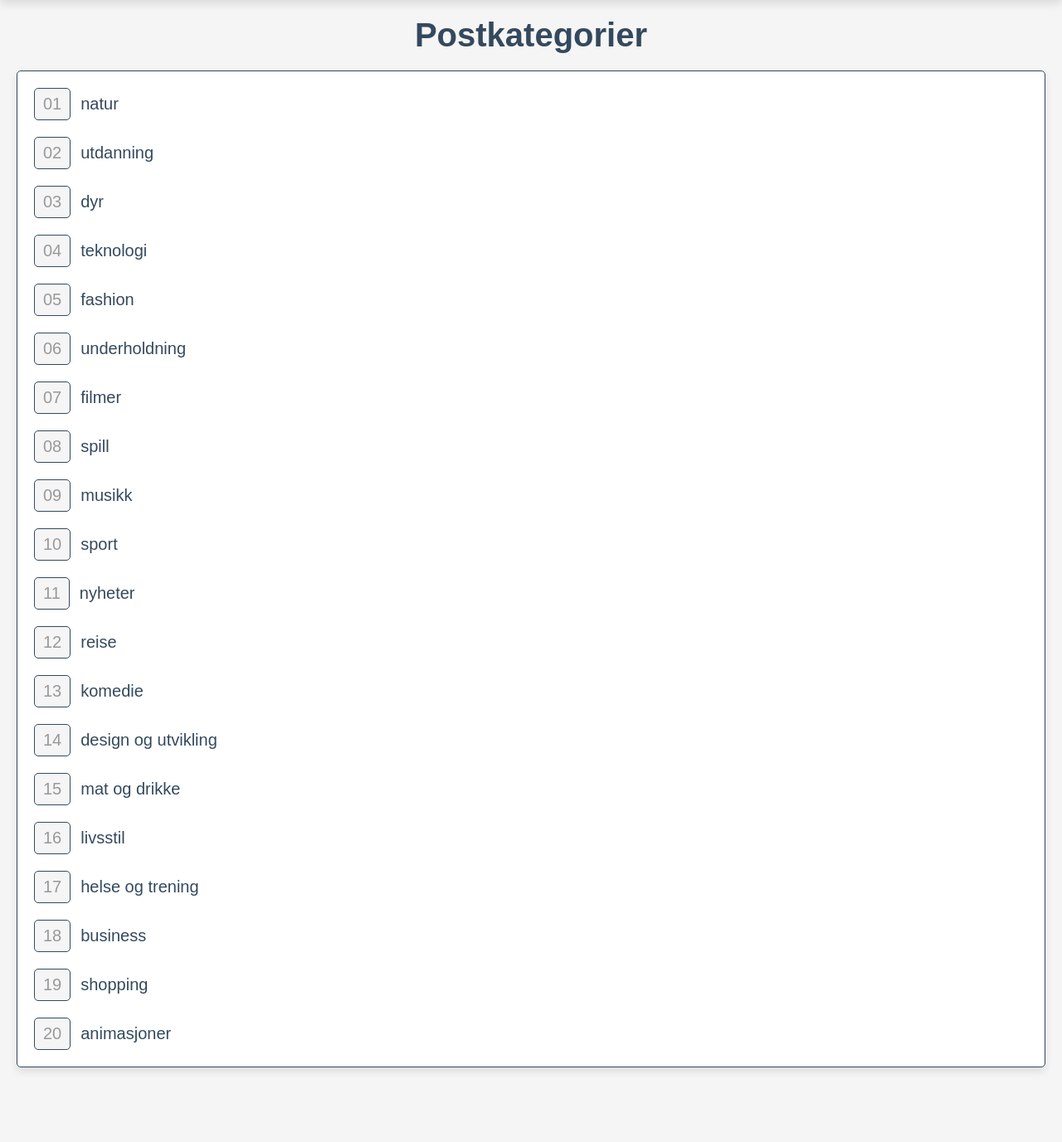
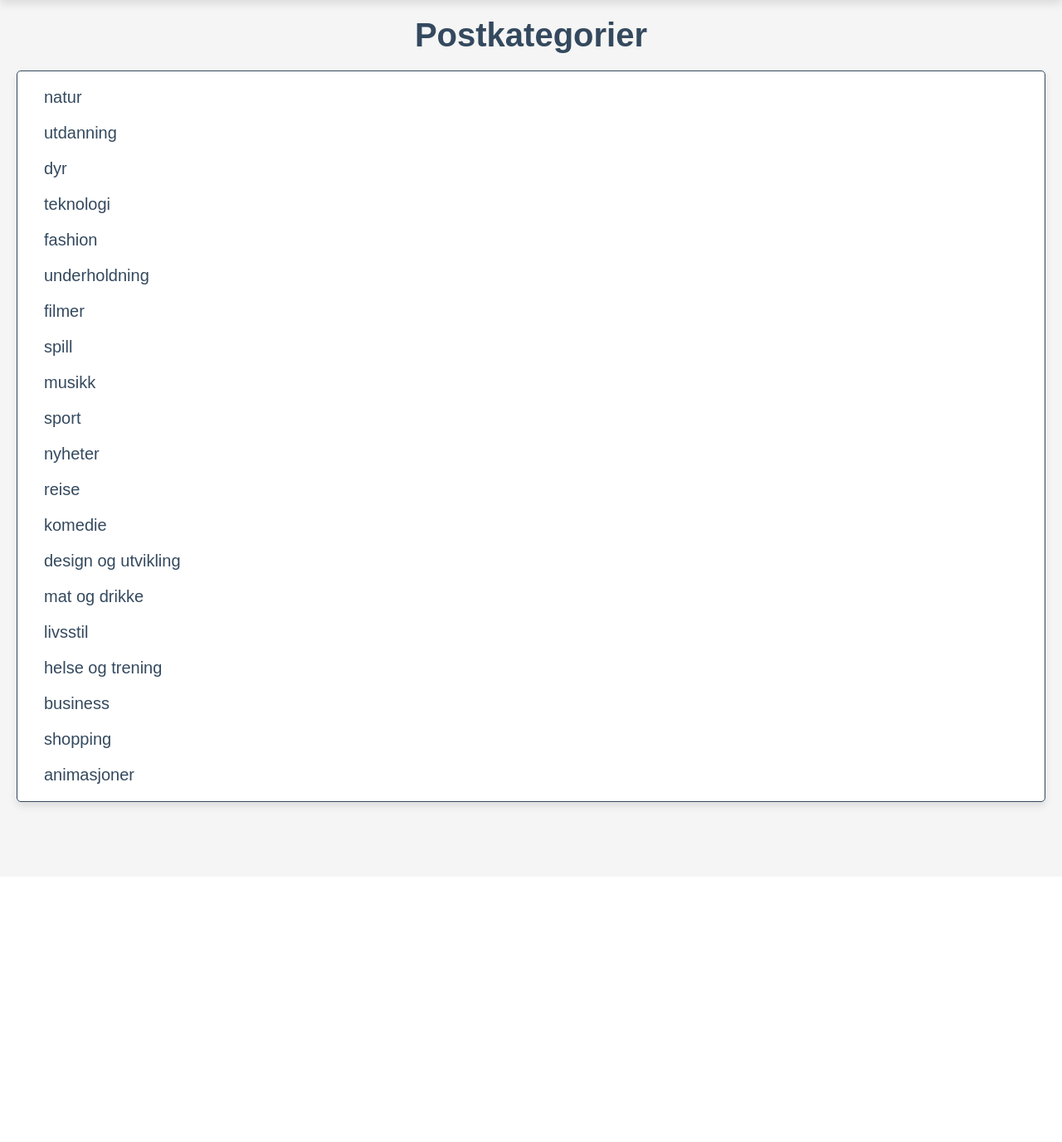
Before and after one commit to Fla1ly/TerminoppgavePostly_Termin_1, a PHP site: page /all_category.php in a window 1280 px wide. Shown: the part 91-1468 px from the top of the page at 83% size. After the commit the page ends 1069 px from the top, so only its background shows below. Run offline with PHP 8.4, Linux system fonts and the light colour scheme; data that the repository does not hold is empty; some libraries are stand-ins or nearby versions.

Commit message:
commiting changes

```diff
--- a/all_category.php
+++ b/all_category.php
@@ -22,71 +22,38 @@ include 'components/like_post.php';
    <meta http-equiv="X-UA-Compatible" content="IE=edge">
    <meta name="viewport" content="width=device-width, initial-scale=1.0">
    <title>kategori</title>
-
-   <!-- font awesome cdn link  -->
    <link rel="stylesheet" href="https://cdnjs.cloudflare.com/ajax/libs/font-awesome/6.1.1/css/all.min.css">
-
-   <!-- custom css file link  -->
    <link rel="stylesheet" href="css/style.css">
-
-
-
-   <!-- header section starts  -->
-   <?php include 'components/user_header.php'; ?>
-   <!-- header section ends -->
-
-
-
-
-   <section class="categories">
-
-      <h1 class="heading">postkategorier</h1>
-
-      <div class="box-container">
-         <div class="box"><span>01</span><a href="category.php?category=nature">natur</a></div>
-         <div class="box"><span>02</span><a href="category.php?category=eduction">utdanning</a></div>
-         <div class="box"><span>03</span><a href="category.php?category=pets and animals">dyr</a></div>
-         <div class="box"><span>04</span><a href="category.php?category=technology">teknologi</a></div>
-         <div class="box"><span>05</span><a href="category.php?category=fashion">fashion</a></div>
-         <div class="box"><span>06</span><a href="category.php?category=entertainment">underholdning</a></div>
-         <div class="box"><span>07</span><a href="category.php?category=movies">filmer</a></div>
-         <div class="box"><span>08</span><a href="category.php?category=gaming">spill</a></div>
-         <div class="box"><span>09</span><a href="category.php?category=music">musikk</a></div>
-         <div class="box"><span>10</span><a href="category.php?category=sports">sport</a></div>
-         <div class="box"><span>11</span><a href="category.php?category=news">nyheter</a></div>
-         <div class="box"><span>12</span><a href="category.php?category=travel">reise</a></div>
-         <div class="box"><span>13</span><a href="category.php?category=comedy">komedie</a></div>
-         <div class="box"><span>14</span><a href="category.php?category=design and development">design og utvikling</a></div>
-         <div class="box"><span>15</span><a href="category.php?category=food and drinks">mat og drikke</a></div>
-         <div class="box"><span>16</span><a href="category.php?category=lifestyle">livsstil</a></div>
-         <div class="box"><span>17</span><a href="category.php?category=health and fitness">helse og trening</a></div>
-         <div class="box"><span>18</span><a href="category.php?category=business">business</a></div>
-         <div class="box"><span>19</span><a href="category.php?category=shopping">shopping</a></div>
-         <div class="box"><span>20</span><a href="category.php?category=animations">animasjoner</a></div>
-      </div>
-
-   </section>
-
-
-
-
-
-
-
-
-
-
-
-
-
-
-
-
-
-
-   <!-- custom js file link  -->
-   <script src="js/script.js"></script>
-
 </head>
 
 <body>
+   <?php include 'components/user_header.php'; ?>
+   <section class="categories">
+      <h1 class="heading">postkategorier</h1>
+      <div class="box-container">
+         <div class="box"><a href="category.php?category=nature">natur</a></div>
+         <div class="box"><a href="category.php?category=eduction">utdanning</a></div>
+         <div class="box"><a href="category.php?category=pets and animals">dyr</a></div>
+         <div class="box"><a href="category.php?category=technology">teknologi</a></div>
+         <div class="box"><a href="category.php?category=fashion">fashion</a></div>
+         <div class="box"><a href="category.php?category=entertainment">underholdning</a></div>
+         <div class="box"><a href="category.php?category=movies">filmer</a></div>
+         <div class="box"><a href="category.php?category=gaming">spill</a></div>
+         <div class="box"><a href="category.php?category=music">musikk</a></div>
+         <div class="box"><a href="category.php?category=sports">sport</a></div>
+         <div class="box"><a href="category.php?category=news">nyheter</a></div>
+         <div class="box"><a href="category.php?category=travel">reise</a></div>
+         <div class="box"><a href="category.php?category=comedy">komedie</a></div>
+         <div class="box"><a href="category.php?category=design and development">design og utvikling</a></div>
+         <div class="box"><a href="category.php?category=food and drinks">mat og drikke</a></div>
+         <div class="box"><a href="category.php?category=lifestyle">livsstil</a></div>
+         <div class="box"><a href="category.php?category=health and fitness">helse og trening</a></div>
+         <div class="box"><a href="category.php?category=business">business</a></div>
+         <div class="box"><a href="category.php?category=shopping">shopping</a></div>
+         <div class="box"><a href="category.php?category=animations">animasjoner</a></div>
+      </div>
+   </section>
+   <script src="js/script.js"></script>
+<body>
+
+</html>
--- a/home.php
+++ b/home.php
@@ -27,11 +27,9 @@ include 'components/like_post.php';
    <link href="https://fonts.googleapis.com/css2?family=Montserrat:ital,wght@0,100;0,200;0,300;0,400;0,500;0,600;0,700;0,800;1,100;1,200;1,300;1,400;1,500;1,600;1,700&display=swap" rel="stylesheet">
    <link rel="stylesheet" href="https://cdnjs.cloudflare.com/ajax/libs/font-awesome/6.1.1/css/all.min.css">
    <link rel="stylesheet" href="css/style.css">
-
 </head>
 
 <body class="home-body">
-
    <?php include 'components/user_header.php'; ?>
    <section class="home-section">
       <section class="posts-container">
--- a/js/admin_script.js
+++ b/js/admin_script.js
@@ -1,13 +1,13 @@
 let header = document.querySelector('.header');
 
-document.querySelector('#menu-btn').onclick = () =>{
+document.querySelector('#menu-btn').onclick = () => {
    header.classList.toggle('active');
 }
 
-window.onscroll = () =>{
+window.onscroll = () => {
    header.classList.remove('active');
 }
 
 document.querySelectorAll('.posts-content').forEach(content => {
-   if(content.innerHTML.length > 100) content.innerHTML = content.innerHTML.slice(0, 100);
+   if (content.innerHTML.length > 100) content.innerHTML = content.innerHTML.slice(0, 100);
 });
```
Also changed, not shown: author_posts.php (+1 -31 lines), authors.php (+14 -45 lines), category.php (+18 -45 lines), js/script.js (+5 -5 lines), login.php (+12 -39 lines), posts.php (+15 -41 lines), register.php (+16 -43 lines), search.php (+17 -27 lines), update.php (+20 -46 lines), user_comments.php (+19 -39 lines), user_likes.php (+9 -31 lines), view_post.php (+37 -56 lines), info.php (renamed from test.php), uploaded_img/anime-anime-boys-picture-in-picture-kimetsu-no-yaiba-kamado-tanjirō-hd-wallpaper-preview.jpg (deleted), 3 more files.
